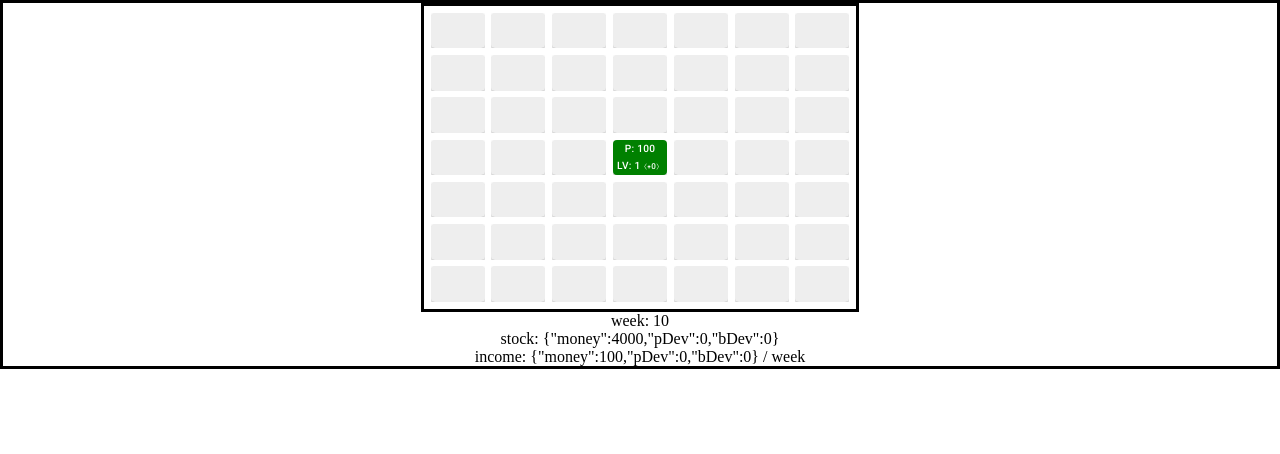
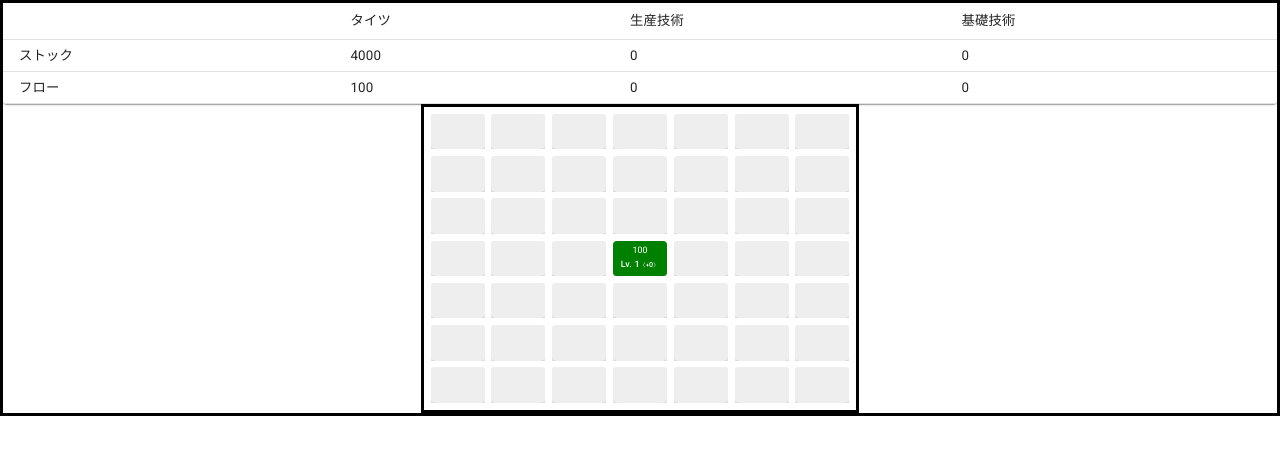
Before and after one commit to nabetani/game24f, a React (Vite) app in the folder tfactory/: page / in a window 1280 px wide. Shown: the top 454 px of the page. Built offline with nearby package versions, Linux system fonts and the light colour scheme.

Commit message:
表示調整

```diff
--- a/tfactory/src/App.tsx
+++ b/tfactory/src/App.tsx
@@ -1,11 +1,52 @@
 import Field from './Field'
 import './App.css'
 import * as G from "./game"
+import * as U from './util'
 import React from 'react'
 import { useImmer, Updater } from 'use-immer';
 import * as Layout from "./layout"
+import * as Mui from "@mui/material";
+
 import { hexToRgb } from '@mui/material';
-import { height } from '@mui/system';
+import { fontSize, height } from '@mui/system';
+
+function HeaderStatus(p: {
+  world: G.World,
+}): JSX.Element {
+  const rows: { name: string, v: G.Powers }[] = [
+    { name: "ストック", v: p.world.powers },
+    { name: "フロー", v: G.incomeW(p.world) },
+  ];
+  const cellStyle = { fontSize: Layout.clientWH().h / 60 }
+  return (
+    <Mui.TableContainer component={Mui.Paper}>
+      <Mui.Table sx={{}} size="small" >
+        <Mui.TableHead>
+          <Mui.TableRow>
+            <Mui.TableCell sx={cellStyle} ></Mui.TableCell>
+            <Mui.TableCell sx={cellStyle} >タイツ</Mui.TableCell>
+            <Mui.TableCell sx={cellStyle} >生産技術</Mui.TableCell>
+            <Mui.TableCell sx={cellStyle} >基礎技術</Mui.TableCell>
+          </Mui.TableRow>
+        </Mui.TableHead>
+        <Mui.TableBody>
+          {rows.map((row) => (
+            <Mui.TableRow
+              key={row.name}
+            >
+              <Mui.TableCell sx={cellStyle} component="th" scope="row">
+                {row.name}
+              </Mui.TableCell>
+              <Mui.TableCell sx={cellStyle}>{U.numText(row.v.money)}</Mui.TableCell>
+              <Mui.TableCell sx={cellStyle} >{U.numText(row.v.pDev)}</Mui.TableCell>
+              <Mui.TableCell sx={cellStyle} >{U.numText(row.v.bDev)}</Mui.TableCell>
+            </Mui.TableRow>
+          ))}
+        </Mui.TableBody>
+      </Mui.Table>
+    </Mui.TableContainer>
+  );
+}
 
 function App() {
   const [wo, updateWorld] = useImmer(G.restoreWorld({}))
@@ -23,13 +64,9 @@ function App() {
     <div style={{
       borderStyle: "solid",
     }}>
+      <HeaderStatus world={wo} />
       <Field world={wo} updateWorld={updateWorld} />
-      <div>
-        week: {wo.duration}<br />
-        stock: {JSON.stringify(wo.powers)}<br />
-        income: {JSON.stringify(G.incomeW(wo))} / week
-      </div>
-    </div>
+    </div >
   )
 }
 
--- a/tfactory/src/Field.tsx
+++ b/tfactory/src/Field.tsx
@@ -46,7 +46,7 @@ function AddImproveUI(p: {
           {cost == null
             ? <></>
             : <Mui.Typography>
-              コスト: {cost}
+              コスト: {U.numText(cost)}
             </Mui.Typography>}
           <Mui.Button variant="contained"
             disabled={cost == null}
@@ -128,10 +128,10 @@ function AddBuildingUI(p: {
         min={1}
         max={10}
       />
-      <Mui.Stack direction={"row"} gap={3}>
-        <Mui.Typography>コスト: {bs.cost} T </Mui.Typography>
-        <Mui.Typography> 工期: {bs.duration} w</Mui.Typography>
-        <Mui.Typography> 能力: {bs.power}</Mui.Typography>
+      <Mui.Stack direction={"column"}>
+        <Mui.Typography>コスト: {U.numText(bs.cost)} T </Mui.Typography>
+        <Mui.Typography> 工期: {U.numText(bs.duration)} w</Mui.Typography>
+        <Mui.Typography> 能力: {U.numText(bs.power)}</Mui.Typography>
       </Mui.Stack>
       <Mui.Button variant="contained"
         disabled={!bs.canBuild}
@@ -192,6 +192,8 @@ function FieldObj(p: { world: G.World, updateWorld: Updater<G.World>, fieldObj:
   const ysize = (c.h - ygap * (wsize.h + 1)) / wsize.h
   const ystep = ysize + ygap
   const height = fo.area.h * ystep - ygap
+  const fontSize = height / 4
+  const smallFontSize = fontSize * 0.7
 
   const s: React.CSSProperties = {
     position: "absolute",
@@ -222,10 +224,20 @@ function FieldObj(p: { world: G.World, updateWorld: Updater<G.World>, fieldObj:
   const open = Boolean(anchorEl);
   const id = open ? `simple-popover-${U.XY.fromXY(fo.area).toNum()}` : undefined;
   const cond = G.condition(p.world, p.fieldObj)
-  const pline = (tag: string, x: number | string | undefined) => (
-    x != null ? <>{tag}: {x}</> : <></>)
-  const sline = (tag: string, x: number | undefined, y: number | undefined) => <span>
-    {x != null ? <>{tag}: {x}</> : <></>}{y != null ? <span className="improve">{y}</span> : <></>}
+  const pline = (x: number | undefined) => {
+    if (x == null) { return <></> }
+    const regexp = /^(\d+)(\.\d+)?(\D)?$/g;
+    const m = [...U.numText(x).matchAll(regexp)];
+    const [_, ms, ls, u] = (m || [])[0]
+    return <Mui.Box alignSelf={"center"}>
+      <Mui.Stack direction={"row"} alignItems={"baseline"}>
+        <Mui.Typography fontSize={fontSize}>{ms}</Mui.Typography>
+        {ls ? <Mui.Typography fontSize={smallFontSize}>{ls}</Mui.Typography> : <></>}
+        <Mui.Typography fontSize={fontSize}>{u}</Mui.Typography>
+      </Mui.Stack ></Mui.Box>
+  }
+  const sline = (x: number | undefined, y: number | undefined) => <span>
+    {x != null ? <>Lv. {x}</> : <></>}{y != null ? <span className="improve">{y}</span> : <></>}
   </span>
   if (cond.construction != null && 0 < cond.construction && cond.constructionTotal != null && 0 < cond.construction) {
     const w = width / 2
@@ -265,13 +277,14 @@ function FieldObj(p: { world: G.World, updateWorld: Updater<G.World>, fieldObj:
         minWidth: width,
         width: width,
         height: height,
-        fontSize: height / 3.5,
+        textTransform: "none",
+        fontSize: fontSize,
       }}
       variant="contained"
       onClick={handleClick}>
       <Mui.Stack>
-        {pline("P", cond.power)}
-        {sline("Lv", cond.level, cond.improve)}
+        {pline(cond.power)}
+        {sline(cond.level, cond.improve)}
       </Mui.Stack>
     </Mui.Button>
     <Mui.Popover
```
